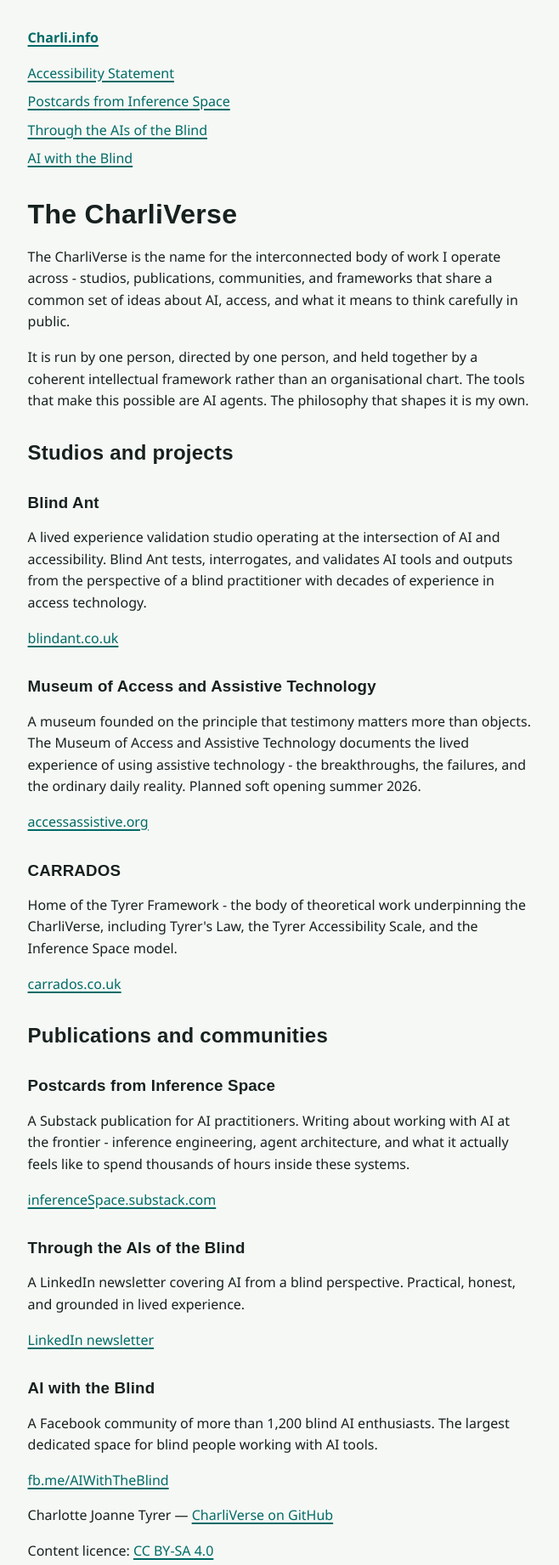
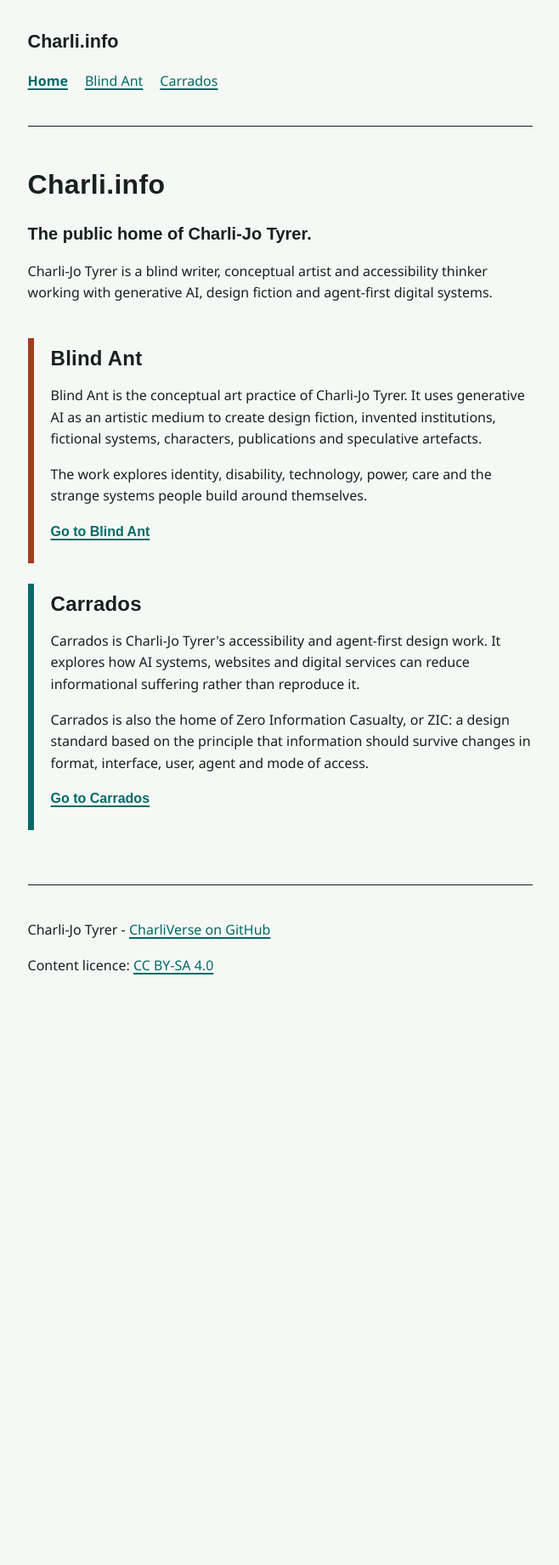
Before and after one commit to CharliVerse/charli.info, an Astro site: page / in a window 1280 px wide. Shown: the whole page at 85% size, without its empty margins (310-968 px from the left). After the commit the page ends 1181 px from the top, so only its background shows below. Built offline with nearby package versions, Linux system fonts and the light colour scheme; Astro itself is replaced by a stand-in of ours.

Commit message:
Redesign Charli.info around Blind Ant and Carrados

```diff
--- a/public/styles/global.css
+++ b/public/styles/global.css
@@ -152,3 +152,78 @@
 nav li {
   margin-bottom: 0.5rem;
 }
+
+header {
+  border-bottom: 1px solid currentColor;
+  margin-bottom: 3rem;
+  padding-bottom: 1.5rem;
+}
+
+header > p {
+  font-family: Bahnschrift, Aptos Display, Aptos, "Segoe UI Variable", sans-serif;
+  font-size: 1.35rem;
+  font-weight: 700;
+  margin-top: 0;
+}
+
+nav ul {
+  display: flex;
+  flex-wrap: wrap;
+  gap: 0.75rem 1.25rem;
+}
+
+nav li {
+  margin-bottom: 0;
+}
+
+.site-intro {
+  font-family: Bahnschrift, Aptos Display, Aptos, "Segoe UI Variable", sans-serif;
+  font-size: 1.25rem;
+  font-weight: 600;
+}
+
+.destinations {
+  display: grid;
+  gap: 1.5rem;
+  margin: 2.5rem 0;
+}
+
+.destination {
+  border-left: 0.45rem solid var(--color-link);
+  padding: 0.5rem 0 0.5rem 1.25rem;
+}
+
+.destination-art {
+  border-left-color: #a33d1d;
+}
+
+.destination-access {
+  border-left-color: #006b67;
+}
+
+.destination h2 {
+  margin-top: 0;
+}
+
+.destination-link {
+  font-family: Bahnschrift, Aptos Display, Aptos, "Segoe UI Variable", sans-serif;
+  font-weight: 700;
+}
+
+main > section {
+  border-top: 1px solid color-mix(in srgb, var(--color-text) 30%, transparent);
+  margin-top: 2.5rem;
+  padding-top: 1.5rem;
+}
+
+footer {
+  border-top: 1px solid currentColor;
+  margin-top: 4rem;
+  padding-top: 1.5rem;
+}
+
+@media (prefers-color-scheme: dark) {
+  .destination-art {
+    border-left-color: #ffb394;
+  }
+}
--- a/src/layouts/Base.astro
+++ b/src/layouts/Base.astro
@@ -1,9 +1,9 @@
 ---
 const { title, description, type = 'WebPage' } = Astro.props;
 const canonicalUrl = new URL(Astro.url.pathname, 'https://charli.info').href;
-const pageTitle = `${title} — Charli.info`;
 const currentPath = Astro.url.pathname.replace(/\/+$/, '') || '/';
 const licenseUrl = 'https://creativecommons.org/licenses/by-sa/4.0/';
+const documentTitle = title;
 
 const schemaOrg = type === 'WebSite'
   ? {
@@ -21,13 +21,9 @@
         {
           "@type": "Person",
           "@id": "https://charli.info/#person",
-          "name": "Charlotte Joanne Tyrer",
+          "name": "Charli-Jo Tyrer",
           "url": "https://charli.info/",
-          "sameAs": [
-            "https://blindant.co.uk",
-            "https://carrados.co.uk",
-            "https://accessassistive.org"
-          ]
+          "sameAs": ["https://github.com/CharliVerse"]
         }
       ]
     }
@@ -36,7 +32,7 @@
       "@type": "WebPage",
       "@id": canonicalUrl,
       "url": canonicalUrl,
-      "name": pageTitle,
+      "name": documentTitle,
       "description": description,
       "license": licenseUrl,
       "isPartOf": { "@id": "https://charli.info/#website" },
@@ -54,9 +50,9 @@
     <link rel="license" href={licenseUrl} />
     <link rel="icon" type="image/svg+xml" href="/favicon.svg" />
     <link rel="stylesheet" href="/styles/global.css" />
-    <title>{pageTitle}</title>
+    <title>{documentTitle}</title>
 
-    <meta property="og:title" content={pageTitle} />
+    <meta property="og:title" content={documentTitle} />
     <meta property="og:description" content={description} />
     <meta property="og:url" content={canonicalUrl} />
     <meta property="og:type" content={type === 'WebSite' ? 'website' : 'article'} />
@@ -70,13 +66,12 @@
     <a class="skip-link" href="#main">Skip to main content</a>
 
     <header>
-      <p><a href="/" aria-current={currentPath === '/' ? 'page' : undefined}>Charli.info</a></p>
+      <p>Charli.info</p>
       <nav aria-label="Main navigation">
         <ul>
-          <li><a href="/accessibility/" aria-current={currentPath === '/accessibility' ? 'page' : undefined}>Accessibility Statement</a></li>
-          <li><a href="https://inferenceSpace.substack.com">Postcards from Inference Space</a></li>
-          <li><a href="https://www.linkedin.com/newsletters/through-the-ais-of-the-blind-7384240304901689344/">Through the AIs of the Blind</a></li>
-          <li><a href="https://fb.me/AIWithTheBlind">AI with the Blind</a></li>
+          <li><a href="/" aria-current={currentPath === '/' ? 'page' : undefined}>Home</a></li>
+          <li><a href="/blind-ant/" aria-current={currentPath === '/blind-ant' ? 'page' : undefined}>Blind Ant</a></li>
+          <li><a href="/carrados/" aria-current={currentPath === '/carrados' ? 'page' : undefined}>Carrados</a></li>
         </ul>
       </nav>
     </header>
@@ -86,7 +81,7 @@
     </main>
 
     <footer aria-label="Site footer">
-      <p>Charlotte Joanne Tyrer — <a href="https://github.com/CharliVerse">CharliVerse on GitHub</a></p>
+      <p>Charli-Jo Tyrer - <a href="https://github.com/CharliVerse">CharliVerse on GitHub</a></p>
       <p>Content licence: <a rel="license" href={licenseUrl}>CC BY-SA 4.0</a></p>
     </footer>
   </body>
--- a/src/pages/index.astro
+++ b/src/pages/index.astro
@@ -3,41 +3,28 @@
 ---
 
 <Base
-  title="The CharliVerse"
-  description="Explore Charlotte Joanne Tyrer's CharliVerse: interconnected studios, publications, communities, and frameworks spanning AI, accessibility, and philosophy."
+  title="Charli.info | Charli-Jo Tyrer"
+  description="Charli.info is the public home of Charli-Jo Tyrer: a blind writer, conceptual artist and accessibility thinker working with AI and design fiction today."
   type="WebSite"
 >
-  <h1>The CharliVerse</h1>
+  <h1>Charli.info</h1>
 
-  <p>The CharliVerse is the name for the interconnected body of work I operate across - studios, publications, communities, and frameworks that share a common set of ideas about AI, access, and what it means to think carefully in public.</p>
+  <p class="site-intro">The public home of Charli-Jo Tyrer.</p>
+  <p>Charli-Jo Tyrer is a blind writer, conceptual artist and accessibility thinker working with generative AI, design fiction and agent-first digital systems.</p>
 
-  <p>It is run by one person, directed by one person, and held together by a coherent intellectual framework rather than an organisational chart. The tools that make this possible are AI agents. The philosophy that shapes it is my own.</p>
+  <div class="destinations">
+    <section class="destination destination-art" aria-labelledby="blind-ant-heading">
+      <h2 id="blind-ant-heading">Blind Ant</h2>
+      <p>Blind Ant is the conceptual art practice of Charli-Jo Tyrer. It uses generative AI as an artistic medium to create design fiction, invented institutions, fictional systems, characters, publications and speculative artefacts.</p>
+      <p>The work explores identity, disability, technology, power, care and the strange systems people build around themselves.</p>
+      <p><a class="destination-link" href="/blind-ant/">Go to Blind Ant</a></p>
+    </section>
 
-  <h2>Studios and projects</h2>
-
-  <h3>Blind Ant</h3>
-  <p>A lived experience validation studio operating at the intersection of AI and accessibility. Blind Ant tests, interrogates, and validates AI tools and outputs from the perspective of a blind practitioner with decades of experience in access technology.</p>
-  <p><a href="https://blindant.co.uk">blindant.co.uk</a></p>
-
-  <h3>Museum of Access and Assistive Technology</h3>
-  <p>A museum founded on the principle that testimony matters more than objects. The Museum of Access and Assistive Technology documents the lived experience of using assistive technology - the breakthroughs, the failures, and the ordinary daily reality. Planned soft opening summer 2026.</p>
-  <p><a href="https://accessassistive.org">accessassistive.org</a></p>
-
-  <h3>CARRADOS</h3>
-  <p>Home of the Tyrer Framework - the body of theoretical work underpinning the CharliVerse, including Tyrer's Law, the Tyrer Accessibility Scale, and the Inference Space model.</p>
-  <p><a href="https://carrados.co.uk">carrados.co.uk</a></p>
-
-  <h2>Publications and communities</h2>
-
-  <h3>Postcards from Inference Space</h3>
-  <p>A Substack publication for AI practitioners. Writing about working with AI at the frontier - inference engineering, agent architecture, and what it actually feels like to spend thousands of hours inside these systems.</p>
-  <p><a href="https://inferenceSpace.substack.com">inferenceSpace.substack.com</a></p>
-
-  <h3>Through the AIs of the Blind</h3>
-  <p>A LinkedIn newsletter covering AI from a blind perspective. Practical, honest, and grounded in lived experience.</p>
-  <p><a href="https://www.linkedin.com/newsletters/through-the-ais-of-the-blind-7384240304901689344/">LinkedIn newsletter</a></p>
-
-  <h3>AI with the Blind</h3>
-  <p>A Facebook community of more than 1,200 blind AI enthusiasts. The largest dedicated space for blind people working with AI tools.</p>
-  <p><a href="https://fb.me/AIWithTheBlind">fb.me/AIWithTheBlind</a></p>
+    <section class="destination destination-access" aria-labelledby="carrados-heading">
+      <h2 id="carrados-heading">Carrados</h2>
+      <p>Carrados is Charli-Jo Tyrer's accessibility and agent-first design work. It explores how AI systems, websites and digital services can reduce informational suffering rather than reproduce it.</p>
+      <p>Carrados is also the home of Zero Information Casualty, or ZIC: a design standard based on the principle that information should survive changes in format, interface, user, agent and mode of access.</p>
+      <p><a class="destination-link" href="/carrados/">Go to Carrados</a></p>
+    </section>
+  </div>
 </Base>
```
Also changed, not shown: scripts/postbuild-zic.mjs (+22 -16 lines), scripts/verify-zic.mjs (+5 -3 lines), src/pages/accessibility.astro (deleted, +0 -49 lines), src/pages/blind-ant/index.astro (added, +38 -0 lines), src/pages/carrados/index.astro (added, +46 -0 lines), src/pages/charliverse.astro (+4 -6 lines).
